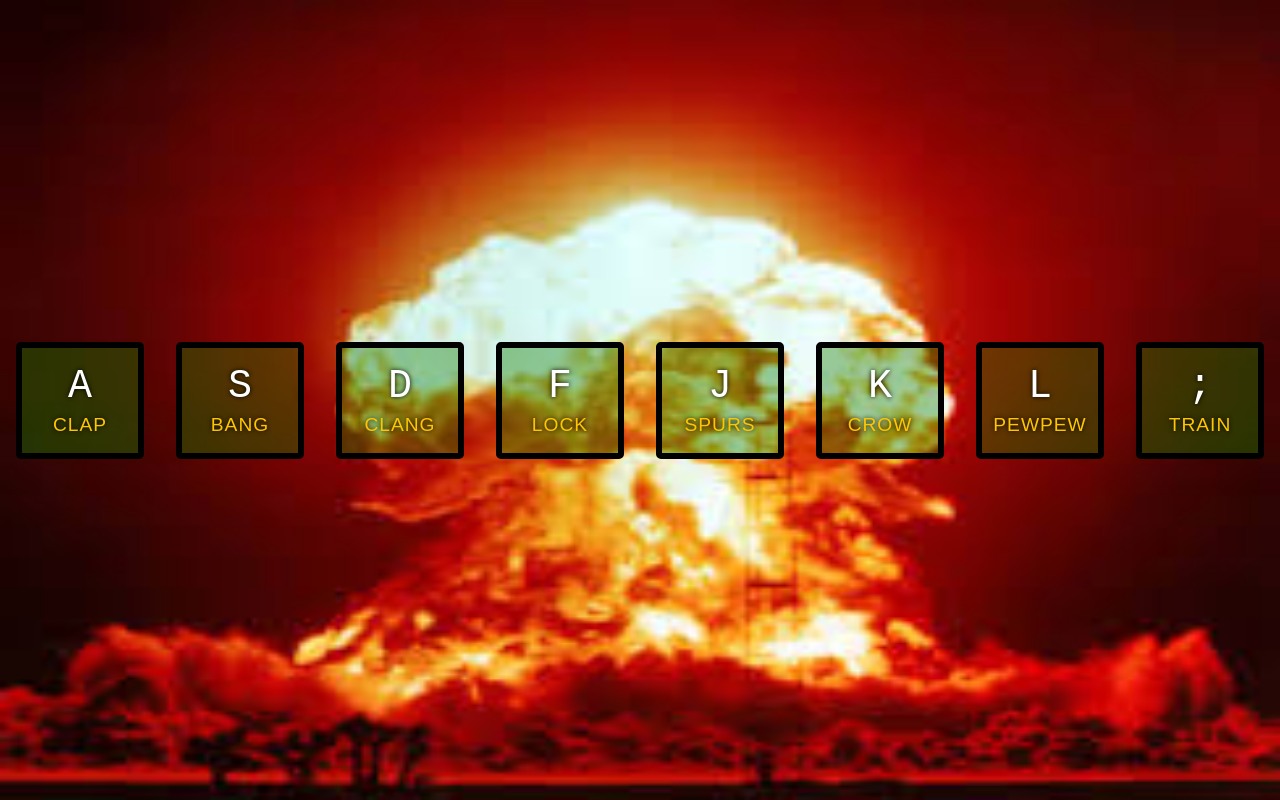
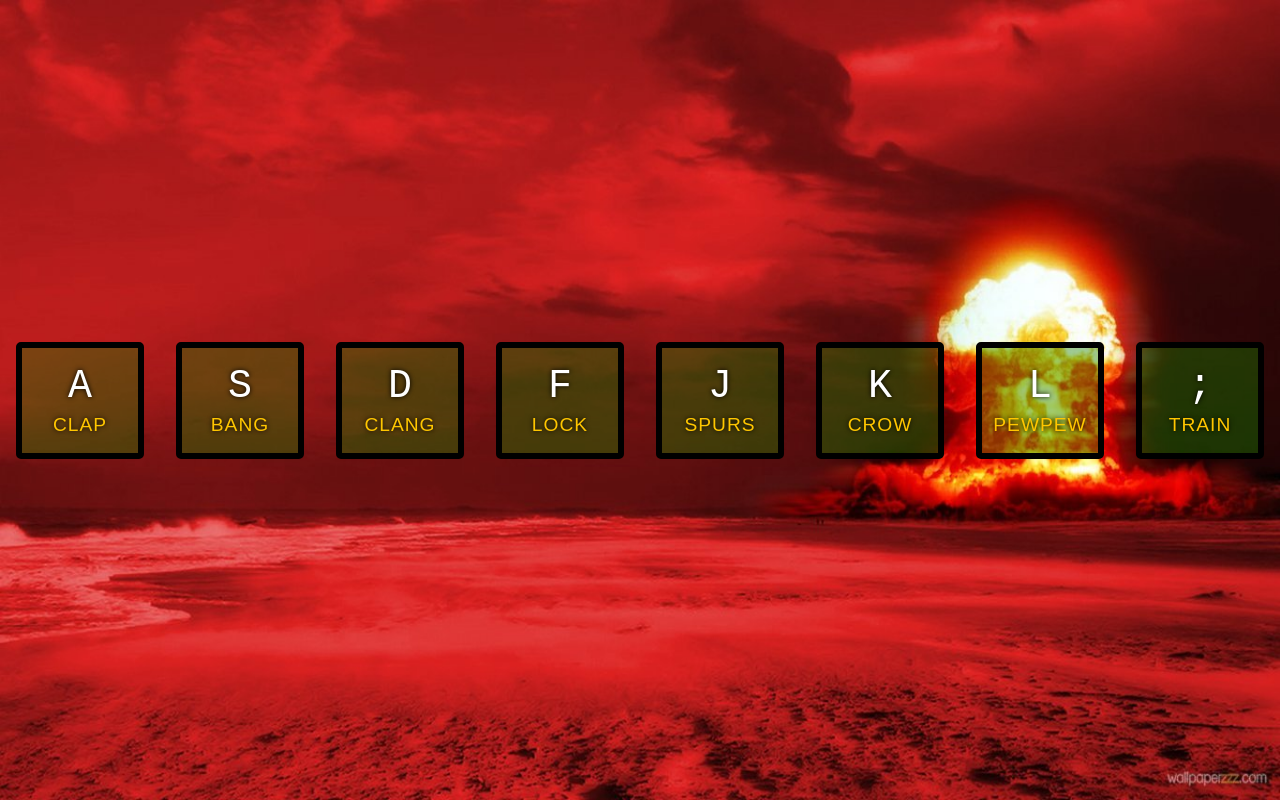
Before and after one commit to Zippoffer/vanilJSdrum, a plain HTML site: page index.html in a window 1280 px wide. Drawn offline with Linux system fonts and the light colour scheme.

Commit message:
new background image

```diff
--- a/main.css
+++ b/main.css
@@ -1,6 +1,6 @@
 
 body {
-	background-image: url(imgs/download.jpeg);
+	background-image: url(imgs/RBcXOP.jpg);
 	background-repeat: no-repeat;
 	background-size: 100% 100%;
 }
```
Also changed, not shown: imgs/RBcXOP.jpg (added), 1 other file.
